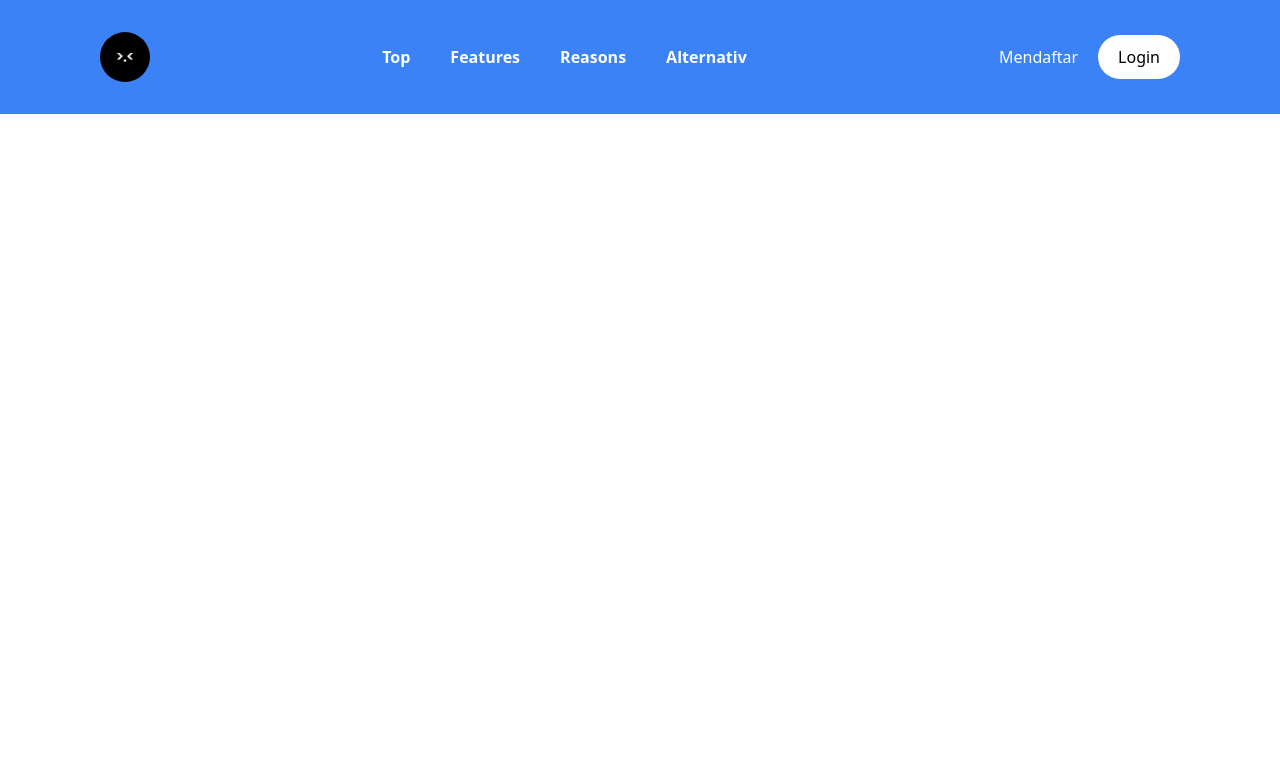
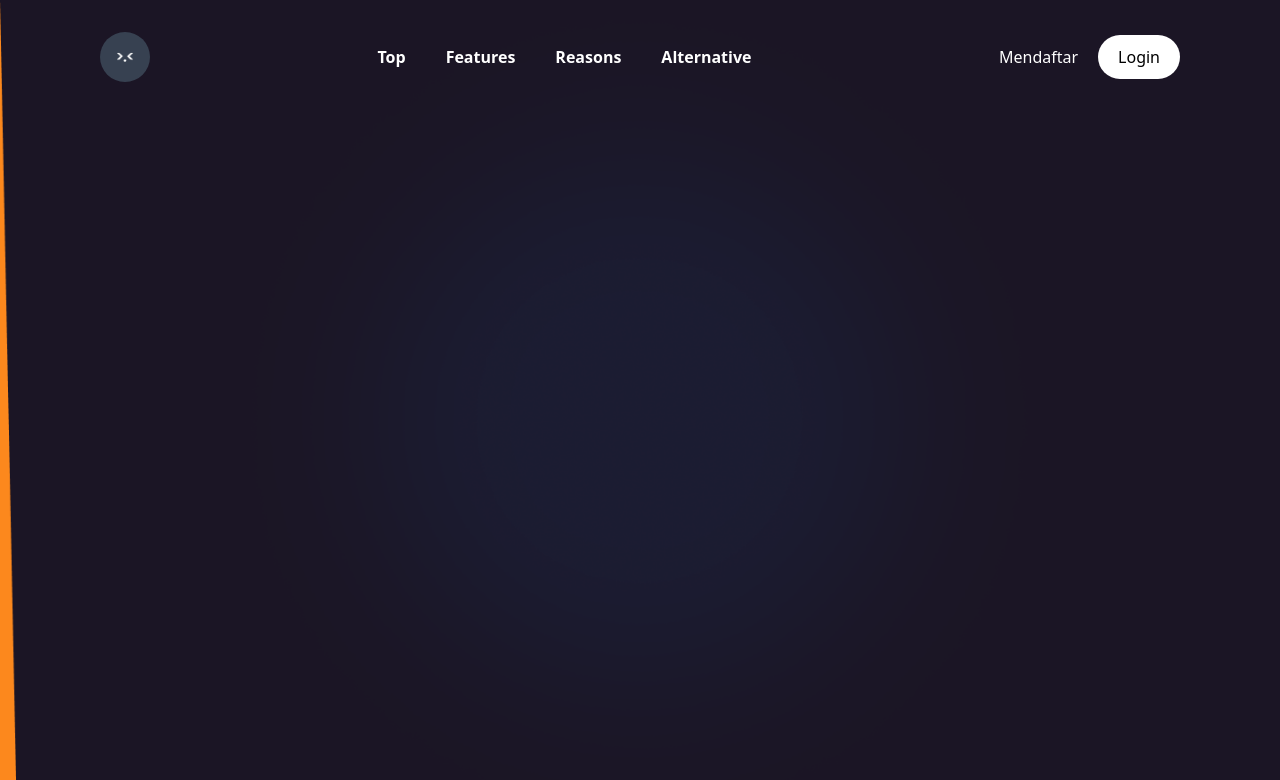
Before and after one commit to SubhanHakim/MSTSKP-Social-Media-Tool, a React (Create React App) app: page / in a window 1280 px wide. Shown: the top 780 px of the page. Built offline with nearby package versions, Linux system fonts and the light colour scheme.

Commit message:
add backgorund

```diff
--- a/src/App.js
+++ b/src/App.js
@@ -1,12 +1,8 @@
 import "./App.css";
-import Navbar from "./components/Navbar";
+import Home from "./pages/Home";
 
 function App() {
-  return (
-    <div className="bg-blue-500">
-      <Navbar />
-    </div>
-  );
+  return <Home />;
 }
 
 export default App;
--- a/src/components/Navbar.js
+++ b/src/components/Navbar.js
@@ -8,7 +8,7 @@ export default function Navbar() {
   return (
     <nav className="container px-[100px] py-8 mx-auto">
       <div className="flex justify-between items-center">
-        <div className="bg-black p-4 rounded-full w-[50px] h-[50px] flex items-center">
+        <div className="bg-gray-700 p-4 rounded-full w-[50px] h-[50px] flex items-center">
           <img src={logo} alt="Logo" />
         </div>
         <div className="">
@@ -22,7 +22,7 @@ export default function Navbar() {
             })}
           </ul>
         </div>
-        <div className="flex align-middle">
+        <div className="flex align-middle gap-x[30px]">
           <SecondButton />
           <Button />
         </div>
--- a/src/data/Navdata.js
+++ b/src/data/Navdata.js
@@ -12,7 +12,7 @@ export const Navdata = [
     path: "/reasons",
   },
   {
-    title: "Alternativ",
-    path: "/alternativ",
+    title: "Alternative",
+    path: "/alternative",
   },
 ];
--- /dev/null
+++ b/src/pages/Home.js
@@ -0,0 +1,22 @@
+import React from "react";
+import Navbar from "../components/Navbar";
+import bg1 from "../assets/bg1.png";
+import bg2 from "../assets/bg2.png";
+
+function Home() {
+  return (
+    <div className="">
+      <Navbar />
+      <div className="bg">
+        <div className="-z-20 absolute top-0 left-0 right-0">
+          <img src={bg1} alt="background" />
+        </div>
+        <div className="-z-30 absolute top-0 left-0 right-0">
+          <img src={bg2} alt="background" />
+        </div>
+      </div>
+    </div>
+  );
+}
+
+export default Home;
--- a/tailwind.config.js
+++ b/tailwind.config.js
@@ -2,8 +2,8 @@ module.exports = {
   content: ["./src/**/*.{js,jsx,ts,tsx}"],
   theme: {
     extend: {
-      backgroundImage: {
-        "hero-pattern": "url(/assets/bg1.png)",
+      colors: {
+        "bg-color": "rgba(255, 255, 255, 0.08)",
       },
     },
   },
```
Also changed, not shown: src/assets/bg2.png (added).
